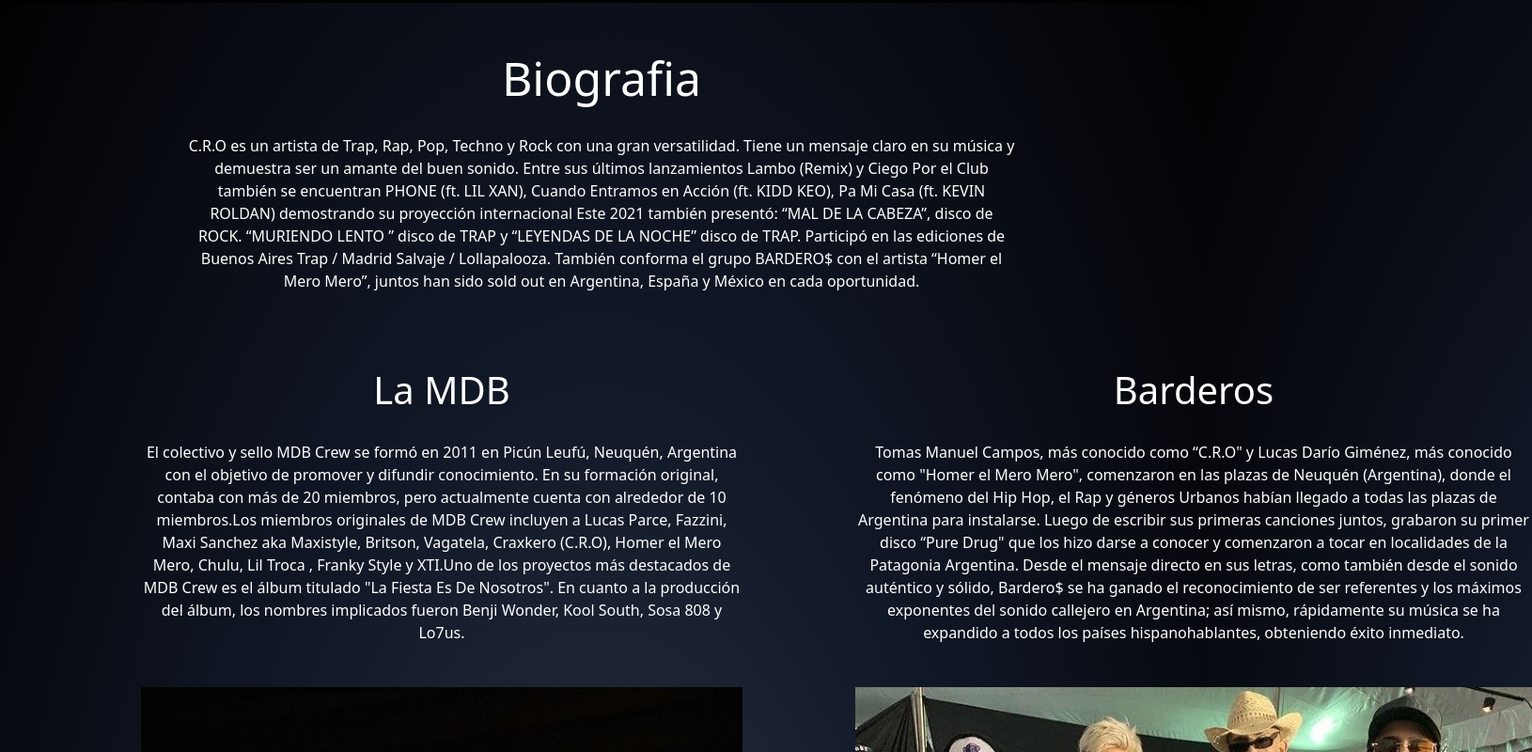
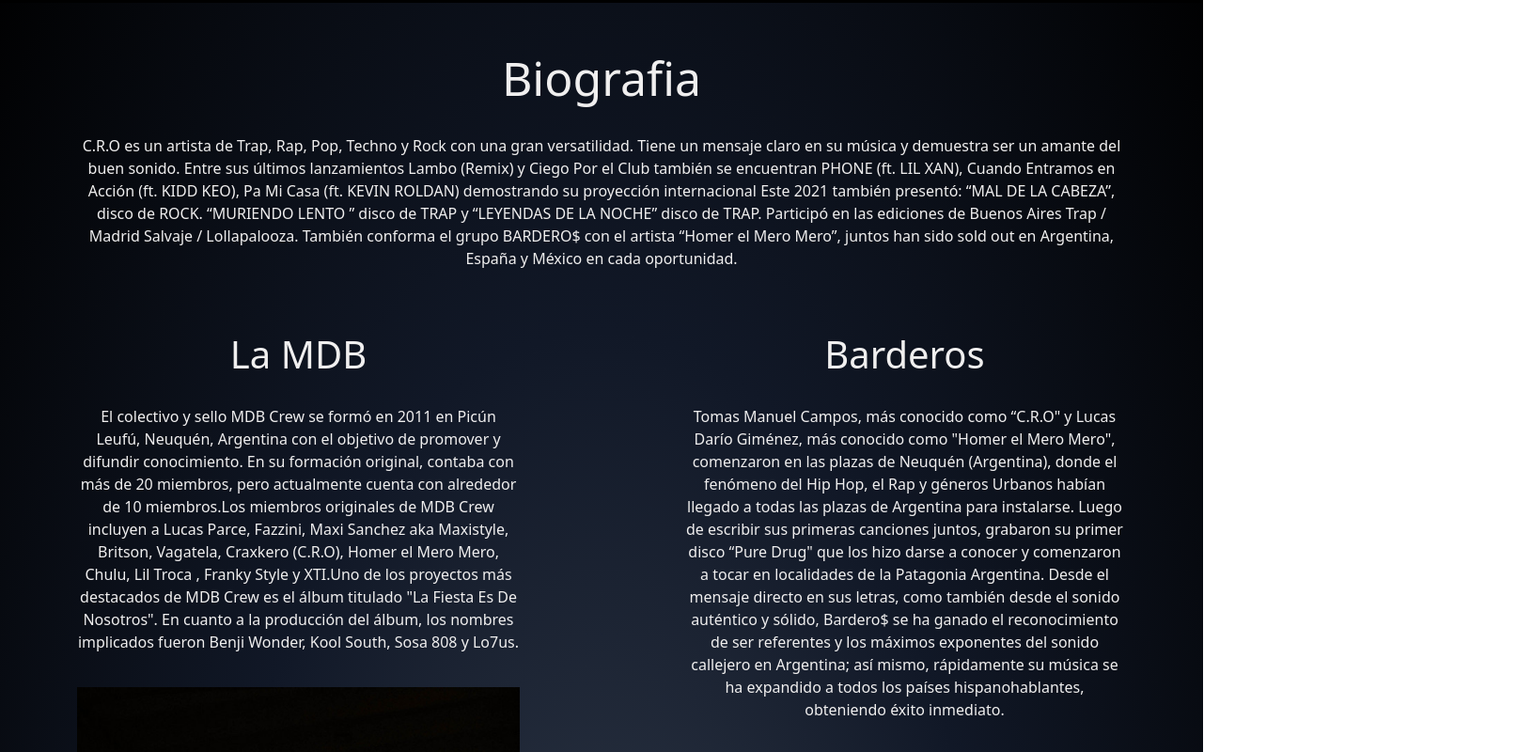
Before and after one commit to DanielEnriqueKuhne/PF-Kuhne.github.io, a website: page pages/biografia.html in a window 1280 px wide. Shown: the part 74-874 px from the top of the page at 94% size, 1630 px wide, since content can reach past the window. Drawn offline with nearby package versions, Linux system fonts and the light colour scheme.

Commit message:
haciendo responsive la pagina biografia

```diff
--- a/pages/biografia.html
+++ b/pages/biografia.html
@@ -37,21 +37,26 @@
         </div>
     </nav>
     <main class="biografia">
+        <div class="container text-center">
+            <div class="row">
+                <div class="col">
                     <h1>Biografia</h1>
                         <p class="b">C.R.O es un artista de Trap, Rap, Pop, Techno y Rock con una gran versatilidad. Tiene un mensaje claro en su música y demuestra ser un amante del buen sonido. Entre sus últimos lanzamientos Lambo (Remix) y Ciego Por el Club también se encuentran PHONE (ft. LIL XAN), Cuando Entramos en Acción (ft. KIDD KEO), Pa Mi Casa (ft. KEVIN ROLDAN) demostrando su proyección internacional Este 2021 también presentó: “MAL DE LA CABEZA”, disco de ROCK. “MURIENDO LENTO ” disco de TRAP y “LEYENDAS DE LA NOCHE” disco de TRAP. Participó en las ediciones de Buenos Aires Trap / Madrid Salvaje / Lollapalooza. También conforma el grupo BARDERO$ con el artista “Homer el Mero Mero”, juntos han sido sold out en Argentina, España y México en cada oportunidad.</p>
                 </div>
-        <section class="grid-container">
-            <div class="grid-item">
+            </div>
+            <div class="row">
+                <div class="col">
                     <h2>La MDB</h2>
                         <p>El colectivo y sello MDB Crew se formó en 2011 en Picún Leufú, Neuquén, Argentina con el objetivo de promover y difundir conocimiento. En su formación original, contaba con más de 20 miembros, pero actualmente cuenta con alrededor de 10 miembros.Los miembros originales de MDB Crew incluyen a Lucas Parce, Fazzini, Maxi Sanchez aka Maxistyle, Britson, Vagatela, Craxkero (C.R.O), Homer el Mero Mero, Chulu, Lil Troca , Franky Style y XTI.Uno de los proyectos más destacados de MDB Crew es el álbum titulado "La Fiesta Es De Nosotros". En cuanto a la producción del álbum, los nombres implicados fueron Benji Wonder, Kool South, Sosa 808 y Lo7us.</p>
                         <img src="../img/biobarderos.jpg" class="br" alt="Foto de cro con Homer el mero mero con fondo oscuro">
                 </div>
-            <div class="grid-item">
+                <div class="col ultimacol">
                     <h2>Barderos</h2>
                         <p>Tomas Manuel Campos, más conocido como “C.R.O" y Lucas Darío Giménez, más conocido como "Homer el Mero Mero", comenzaron en las plazas de Neuquén (Argentina), donde el fenómeno del Hip Hop, el Rap y géneros Urbanos habían llegado a todas las plazas de Argentina para instalarse. Luego de escribir sus primeras canciones juntos, grabaron su primer disco “Pure Drug" que los hizo darse a conocer y comenzaron a tocar en localidades de la Patagonia Argentina. Desde el mensaje directo en sus letras, como también desde el sonido auténtico y sólido, Bardero$ se ha ganado el reconocimiento de ser referentes y los máximos exponentes del sonido callejero en Argentina; así mismo, rápidamente su música se ha expandido a todos los países hispanohablantes, obteniendo éxito inmediato.</p>
                         <img src="../img/biolamdb.jpg" alt="Foto de algunos integrantes del grupo MDB posando">
                 </div>
-        </section>
+            </div>
+        </div>
     </main>
     <footer>
         <p>2023 - All rights are reserved by copyright</p>
--- a/scss/partials/_queries.scss
+++ b/scss/partials/_queries.scss
@@ -44,3 +44,13 @@
         height: auto;
     }
 }
+@media (max-width: 995px) {
+    main.biografia .row{
+        gap: 50px;
+    }
+}
+@media (max-width: 767px) {
+    main.biografia .row{
+        gap: 232px;
+    }
+}
--- a/scss/style.scss
+++ b/scss/style.scss
@@ -44,35 +44,15 @@ main.home{
 }
 /*biografia*/
 main.biografia{
-    color: #fff;
-    h1{
-        @include flexible( center , auto , center );
-        margin-top: 50px;
-        margin-bottom: 30px;
-        font-size: $FontSizeTitulos;}
-    p.b{
-        @include flexible( center , auto , center );
-        margin-left: 200px;
-        margin-right: 200px;}
-    p{
-        font-size: $FontSizeTextochico;
-    }
-    .grid-container{
-        display: grid;
-        grid-template-columns: 1fr 1fr;
-        grid-template-rows: auto;
-        margin: 80px 150px 40px 150px;
-        column-gap: 120px;
-        text-align: center;}
-    h2{
-        @include flexible( center , auto , center );
-        margin-bottom: 30px;
-        font-size: $FontSizeSubtitulos;}
-        img{
-            margin-top: 30px;
-            .br{
-                margin-left: 40px;
-        }
+    .row{
+        text-align: center;
+        color: rgb(240, 239, 239);
+        gap: 150px;
+        .col{
+            margin-top: 50px}
+            h1{font-size: $FontSizeTitulos; margin-bottom: 30px;}
+            h2{font-size: $FontSizeSubtitulos; margin-bottom: 30px;}
+            img{width: 100%; height: auto; margin-top: 20px}
     }
 }
 /*canciones*/
@@ -149,6 +129,7 @@ main.noticias{
 }
 /*pie de pagina*/
 footer{
+    margin-top: 70px;
     height: 110px;
     text-align: center;
     font-size: $FontSizeTexto;
```
Also changed, not shown: css/style.css, 1 other file. Lines whose indentation alone changed are shown as unchanged.
